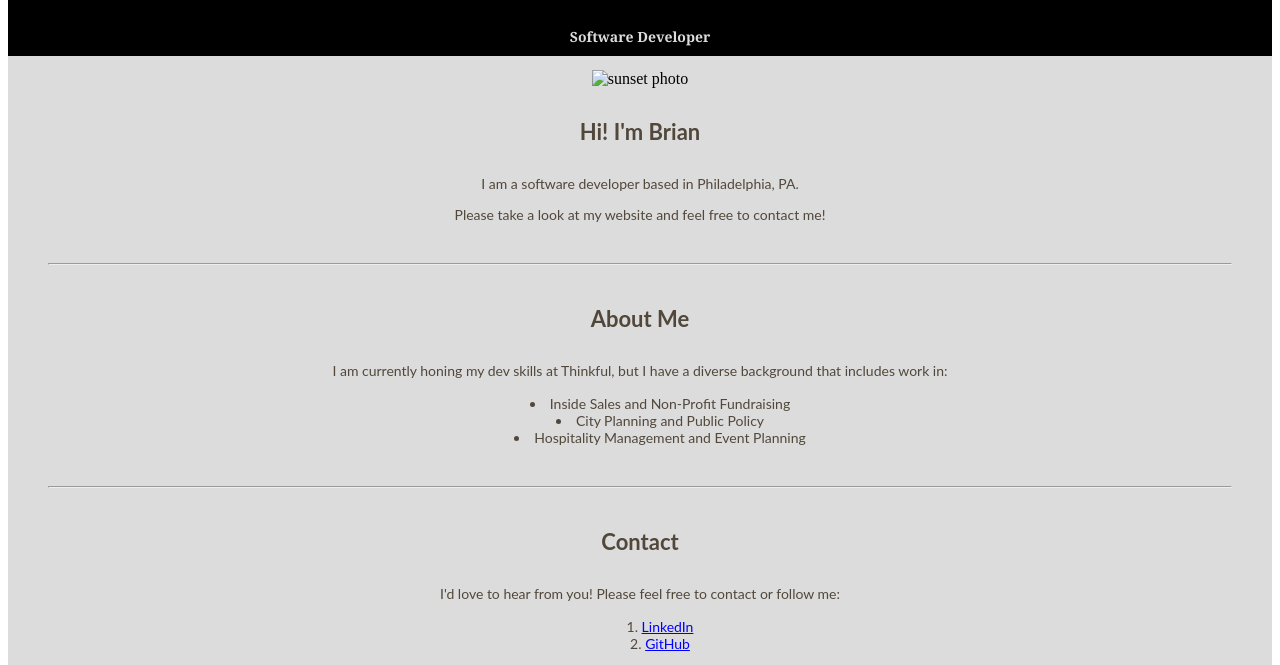
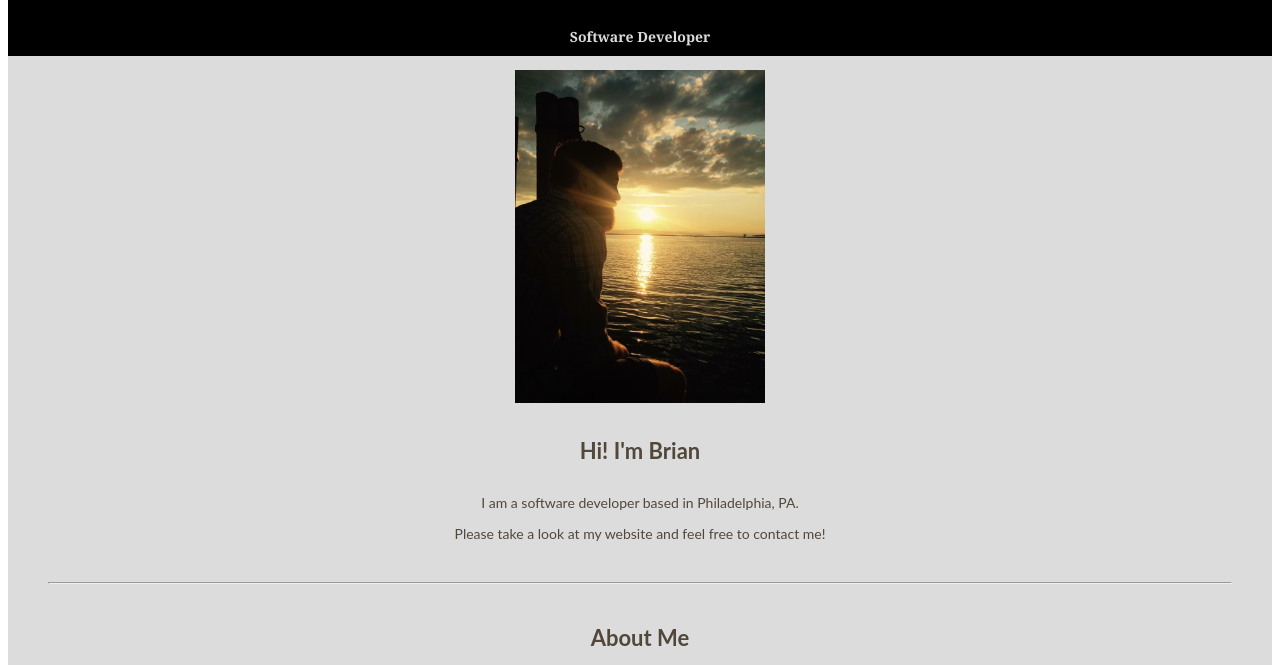
Before and after one commit to brianwmorgan/Portfolio-Web-Page, a plain HTML site: page index.html in a window 1280 px wide. Shown: the part 132-797 px from the top of the page. Drawn offline with Linux system fonts and the light colour scheme.

Commit message:
Update index.html
modified image path

```diff
--- a/index.html
+++ b/index.html
@@ -18,7 +18,7 @@
       <h3>Software Developer</h3>
     </header>
 
-      <img src = "images/sunset.jpg" width = "250" alt ="sunset photo"/>
+      <img src = "sunset.jpg" width = "250" alt ="sunset photo"/>
 
       <article id = "Intro">
         <h2>Hi! I'm Brian</h2>
```
